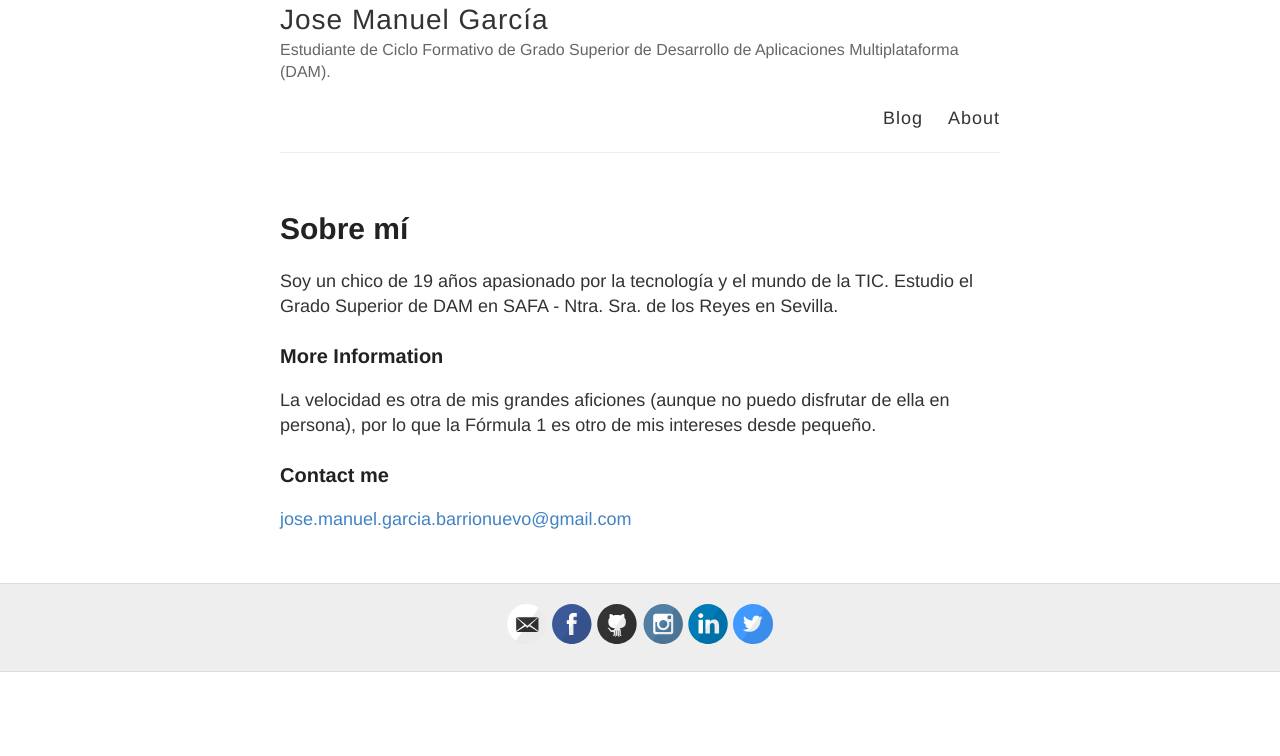
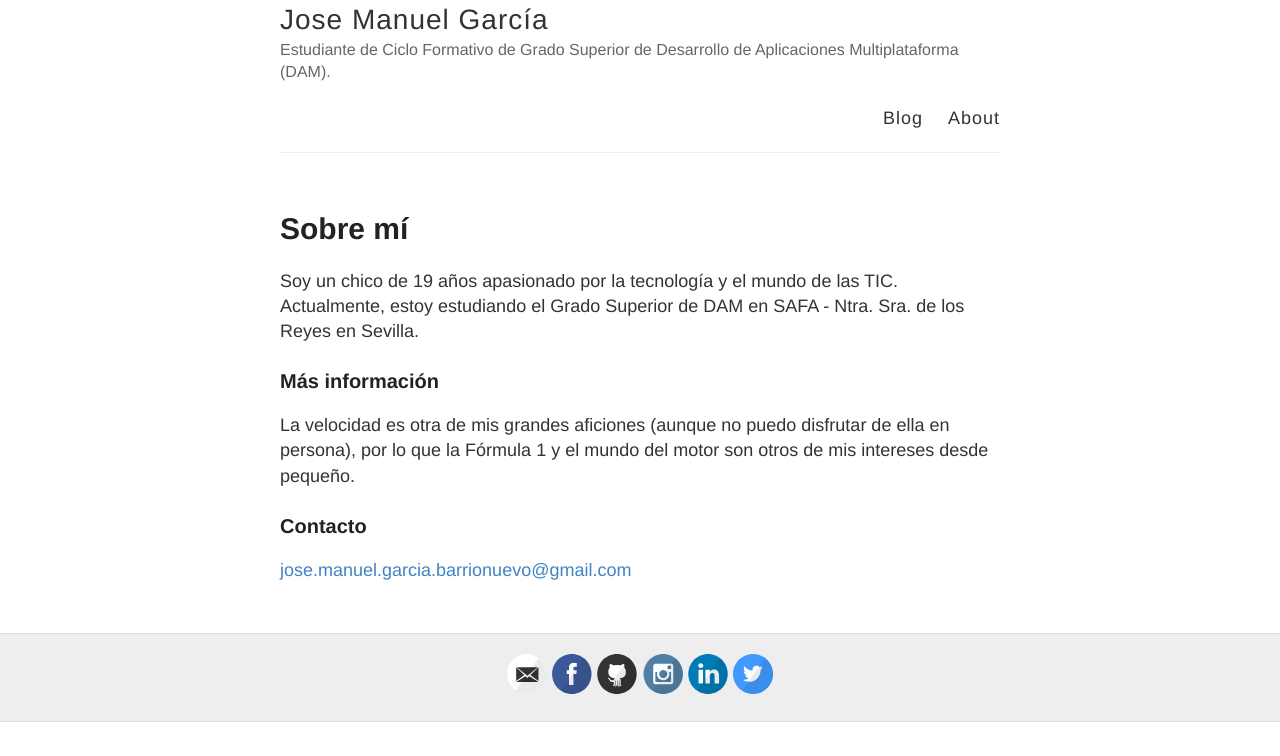
Before and after one commit to JoMaGaBa1/jomagaba1.github.io, a Jekyll site: the page built from about.md, in a window 1280 px wide, cut to the strip 144-900 px from the top of the page. Built offline with Jekyll 4.4.1, drawn with Linux system fonts in a browser that asks for light colours.

Commit message:
remate sobre mi

```diff
--- a/about.md
+++ b/about.md
@@ -4,12 +4,12 @@
 permalink: /about/
 ---
 
-Soy un chico de 19 años apasionado por la tecnología y el mundo de la TIC. Estudio el Grado Superior de DAM en SAFA - Ntra. Sra. de los Reyes en Sevilla.
+Soy un chico de 19 años apasionado por la tecnología y el mundo de las TIC. Actualmente, estoy estudiando el Grado Superior de DAM en SAFA - Ntra. Sra. de los Reyes en Sevilla.
 
-### More Information
+### Más información
 
-La velocidad es otra de mis grandes aficiones (aunque no puedo disfrutar de ella en persona), por lo que la Fórmula 1 es otro de mis intereses desde pequeño.
+La velocidad es otra de mis grandes aficiones (aunque no puedo disfrutar de ella en persona), por lo que la Fórmula 1 y el mundo del motor son otros de mis intereses desde pequeño.
 
-### Contact me
+### Contacto
 
 [jose.manuel.garcia.barrionuevo@gmail.com](mailto:jose.manuel.garcia.barrionuevo@gmail.com)
```
